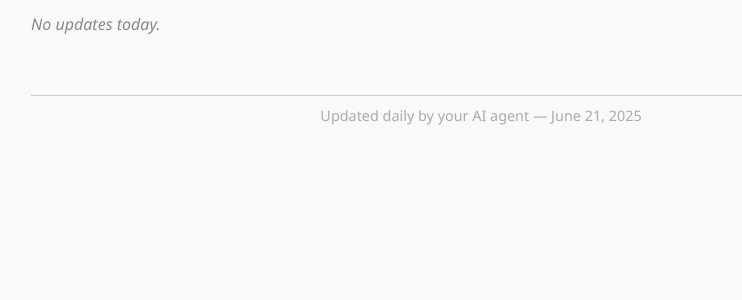
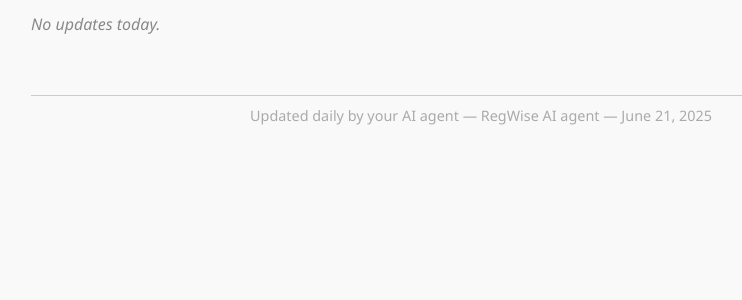
Before and after one commit to bern1094/daily-ema-fda, a Flask app: page / in a window 1280 px wide. Shown: the part 280-580 px from the top of the page, without its empty margins (159-901 px from the left). Run offline with Flask 3, Linux system fonts and the light colour scheme; data that the repository does not hold is empty.

Commit message:
Add files via upload

```diff
--- a/app.py
+++ b/app.py
@@ -52,8 +52,9 @@ def home():
     ema = fetch_ema_approvals()
     fda = fetch_fda_approvals()
     current_date = datetime.now().strftime("%B %d, %Y")
+    agent_name = "RegWise AI agent"
 
-    return render_template("index.html", ema=ema, fda=fda, current_date=current_date)
+    return render_template("index.html", ema=ema, fda=fda, current_date=current_date, agent_name=agent_name)
 
 if __name__ == "__main__":
     port = int(os.environ.get("PORT", 5000))
--- a/templates/index.html
+++ b/templates/index.html
@@ -72,7 +72,7 @@
     {% endif %}
 
     <footer>
-        Updated daily by your AI agent &mdash; {{ current_date }}
+        Updated daily by your AI agent — {{ agent_name }} &mdash; {{ current_date }}
     </footer>
 </body>
 </html>
```
